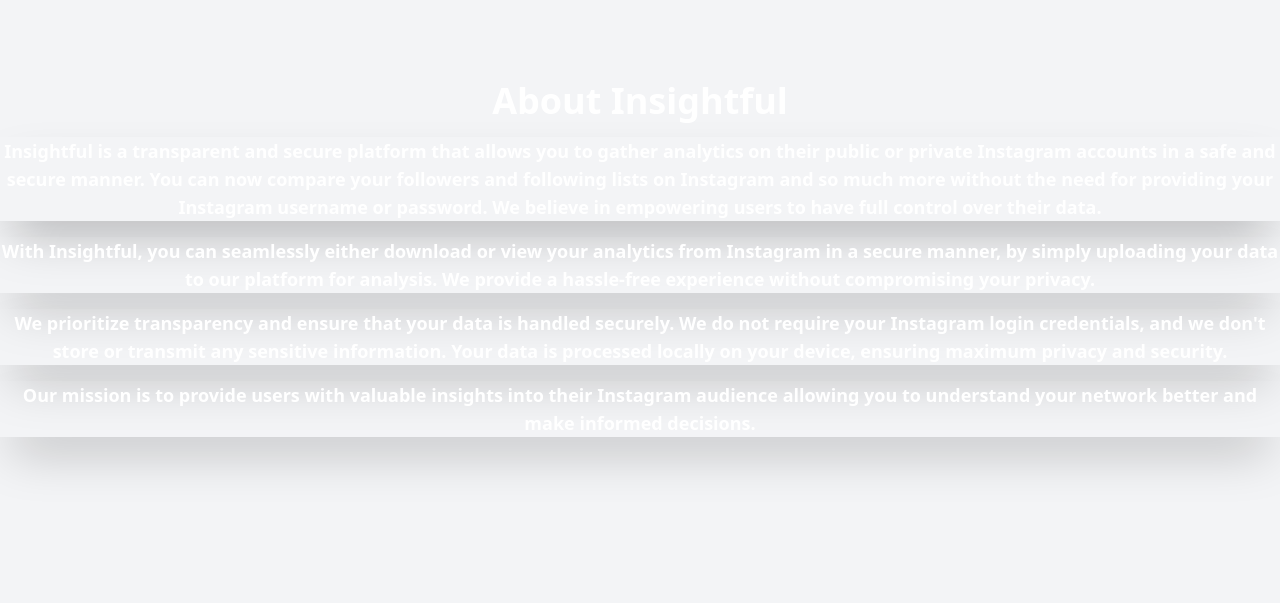
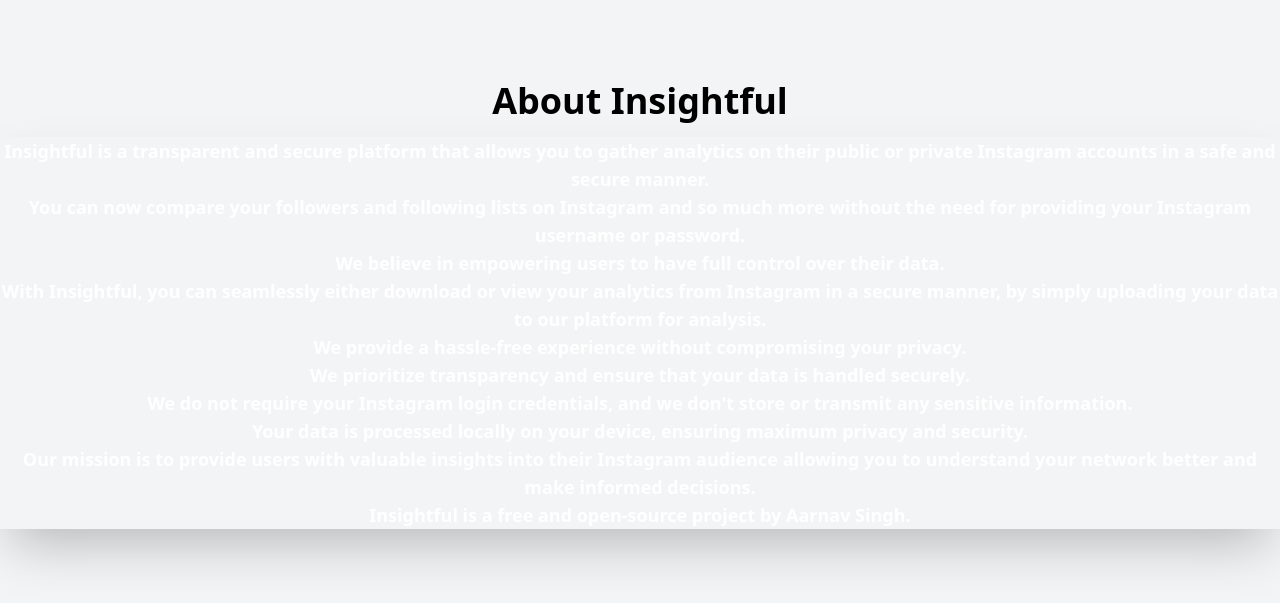
Before and after one commit to aarnav1729/insightful, a plain HTML site: page about.html in a window 1280 px wide. Shown: the part 103-706 px from the top of the page. Drawn offline with nearby package versions, Linux system fonts and the light colour scheme.

Commit message:
List Additions

```diff
--- a/about.html
+++ b/about.html
@@ -63,21 +63,24 @@
 
   <main class="flex-grow py-16">
     <section class="container mx-auto text-center">
-      <h1 class="text-4xl font-extrabold mb-4 text-white">About Insightful</h1>
-      <p class="text-lg mb-4 font-extrabold text-white shadow-2xl">Insightful is a transparent and secure platform that allows you to gather analytics on their public or private Instagram accounts in a safe and secure manner.
-        You can now compare your followers and following lists on Instagram and so much more without the need for providing your Instagram username or password.
-        We believe in empowering users to have full control over their data.</p>
-      <p class="text-lg mb-4 font-extrabold text-white shadow-2xl">With Insightful, you can seamlessly either download or view your analytics from Instagram in a secure manner, by simply uploading your data to our platform for analysis.
-        We provide a hassle-free experience without compromising your privacy.</p>
-      <p class="text-lg mb-4 font-extrabold text-white shadow-2xl">We prioritize transparency and ensure that your data is handled securely.
-        We do not require your Instagram login credentials, and we don't store or transmit any sensitive information.
-        Your data is processed locally on your device, ensuring maximum privacy and security.</p>
-      <p class="text-lg font-extrabold text-white shadow-2xl">Our mission is to provide users with valuable insights into their Instagram audience allowing you to understand your network better and make informed decisions.</p>
+      <h1 class="text-4xl font-extrabold mb-4 text-black">About Insightful</h1>
+      <ol class="list-decimal my-4 mb-6 text-lg font-extrabold text-white shadow-2xl">
+        <li>Insightful is a transparent and secure platform that allows you to gather analytics on their public or private Instagram accounts in a safe and secure manner.</li>
+        <li>You can now compare your followers and following lists on Instagram and so much more without the need for providing your Instagram username or password.</li>
+        <li>We believe in empowering users to have full control over their data.</li>
+        <li>With Insightful, you can seamlessly either download or view your analytics from Instagram in a secure manner, by simply uploading your data to our platform for analysis. </li>
+        <li>We provide a hassle-free experience without compromising your privacy.</li>
+        <li>We prioritize transparency and ensure that your data is handled securely.</li>
+        <li>We do not require your Instagram login credentials, and we don't store or transmit any sensitive information.</li>
+        <li>Your data is processed locally on your device, ensuring maximum privacy and security.</li>
+        <li>Our mission is to provide users with valuable insights into their Instagram audience allowing you to understand your network better and make informed decisions.</li>
+        <li>Insightful is a free and open-source project by <a href="https://www.github.com/aarnav1729/" target="_blank" class="text-white font-extrabold hover:underline">Aarnav Singh</a>.</li>
+      </ol>
     </section>
   </main>
 
   <footer class="bg-transparent text-white font-extrabold py-4">
-    <p class="text-center text-sm">&copy; 2023 ig-api. All rights reserved.</p>
+    <p class="text-center text-sm">&copy; 2023 insightful. All rights reserved.</p>
   </footer>
 
   <script>
```
Also changed, not shown: howto.html (+17 -14 lines), index.html (+1 -1 lines), results.html (+1 -1 lines), upload.html (+1 -1 lines), upload2.html (+1 -1 lines).
